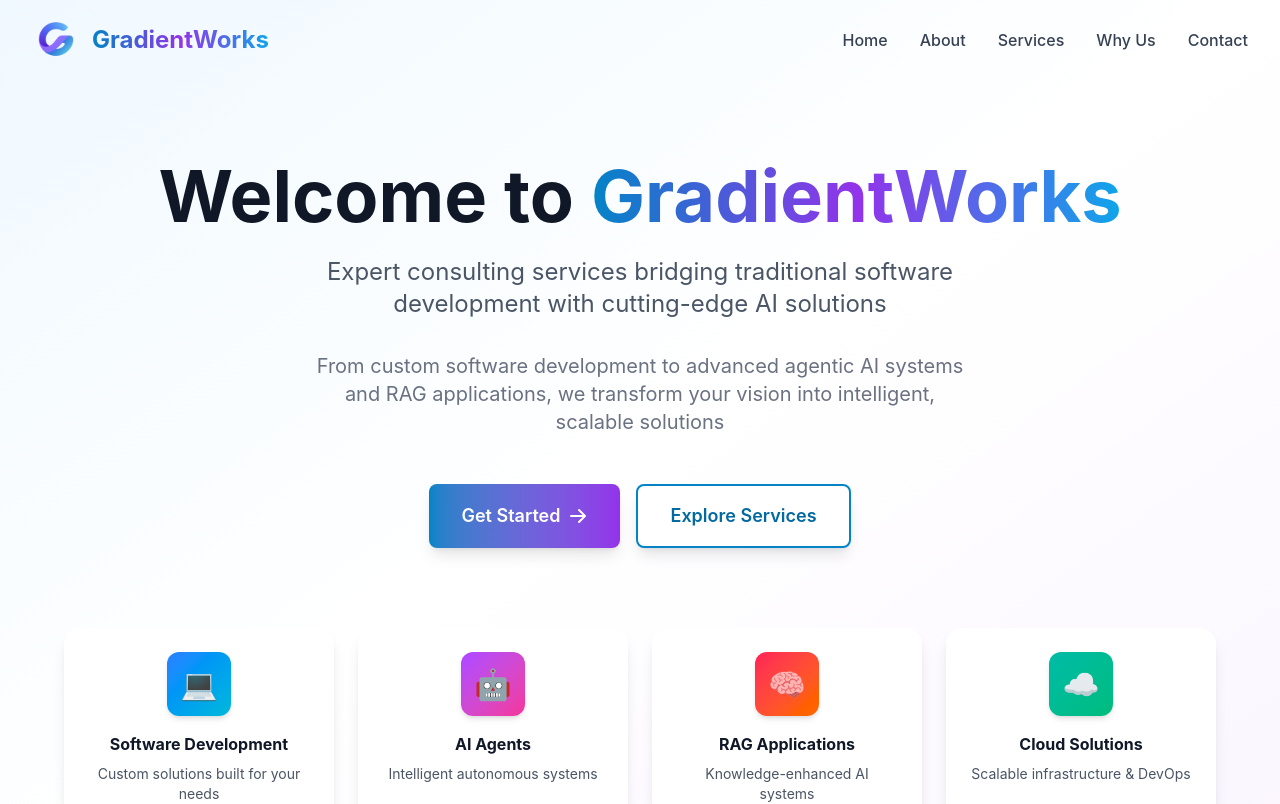
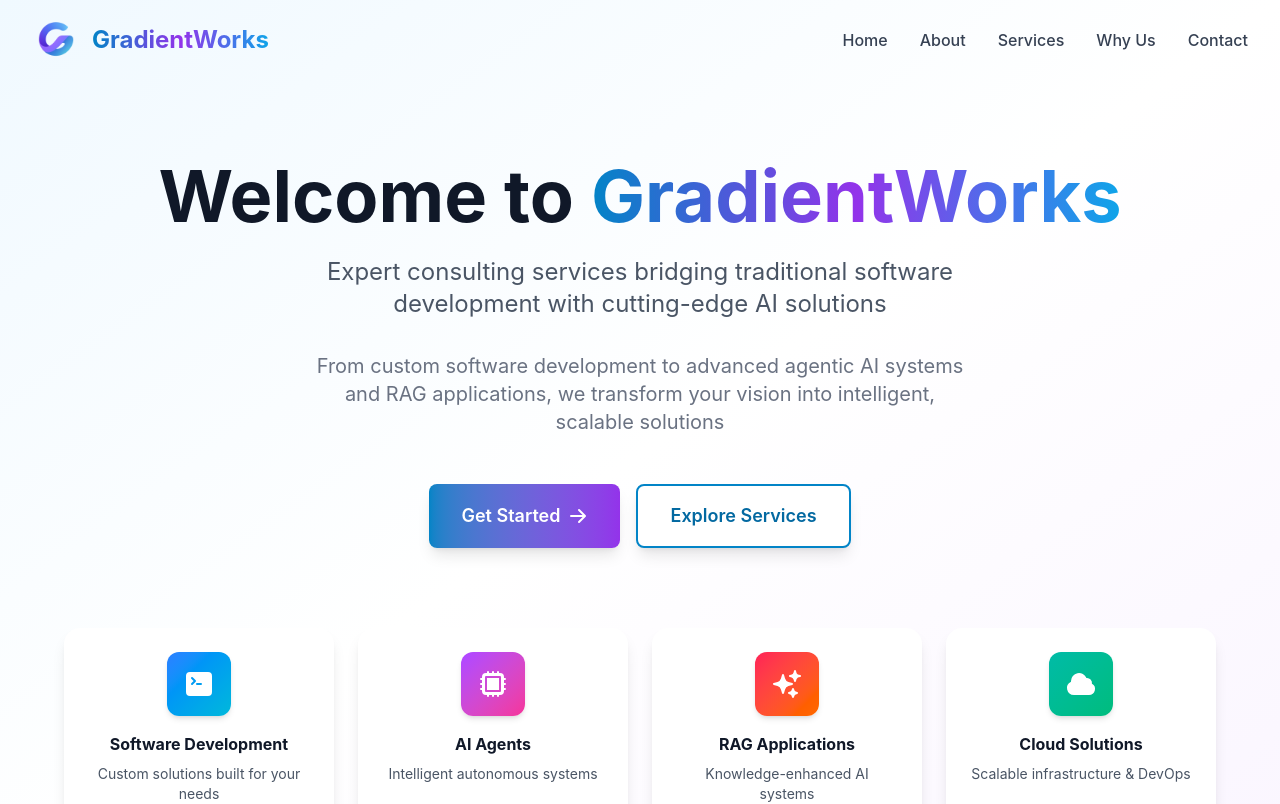
Before and after one commit to popand/gradientworks, a React (Vite) app: page / in a window 1280 px wide. Shown: the top 804 px of the page. Built offline with nearby package versions, Linux system fonts and the light colour scheme.

Commit message:
Replace emoji icons with React icons in Hero component for improved consistency and maintainability.

```diff
--- a/src/components/Hero.tsx
+++ b/src/components/Hero.tsx
@@ -1,5 +1,6 @@
 import { motion } from 'framer-motion'
 import { HiArrowRight } from 'react-icons/hi'
+import { HiCommandLine, HiCpuChip, HiSparkles, HiCloud } from 'react-icons/hi2'
 
 const Hero = () => {
   const scrollToSection = (sectionId: string) => {
@@ -74,25 +75,25 @@ const Hero = () => {
             {[
               {
                 label: 'Software Development',
-                icon: '💻',
+                icon: HiCommandLine,
                 gradient: 'from-blue-500 to-cyan-500',
                 description: 'Custom solutions built for your needs'
               },
               {
                 label: 'AI Agents',
-                icon: '🤖',
+                icon: HiCpuChip,
                 gradient: 'from-purple-500 to-pink-500',
                 description: 'Intelligent autonomous systems'
               },
               {
                 label: 'RAG Applications',
-                icon: '🧠',
+                icon: HiSparkles,
                 gradient: 'from-rose-500 to-orange-500',
                 description: 'Knowledge-enhanced AI systems'
               },
               {
                 label: 'Cloud Solutions',
-                icon: '☁️',
+                icon: HiCloud,
                 gradient: 'from-teal-500 to-emerald-500',
                 description: 'Scalable infrastructure & DevOps'
               },
@@ -110,7 +111,7 @@ const Hero = () => {
 
                 {/* Icon with gradient background */}
                 <div className={`relative inline-flex items-center justify-center w-16 h-16 rounded-xl bg-gradient-to-br ${item.gradient} mb-4 shadow-md`}>
-                  <span className="text-3xl">{item.icon}</span>
+                  <item.icon className="w-8 h-8 text-white" />
                 </div>
 
                 {/* Content */}
```
